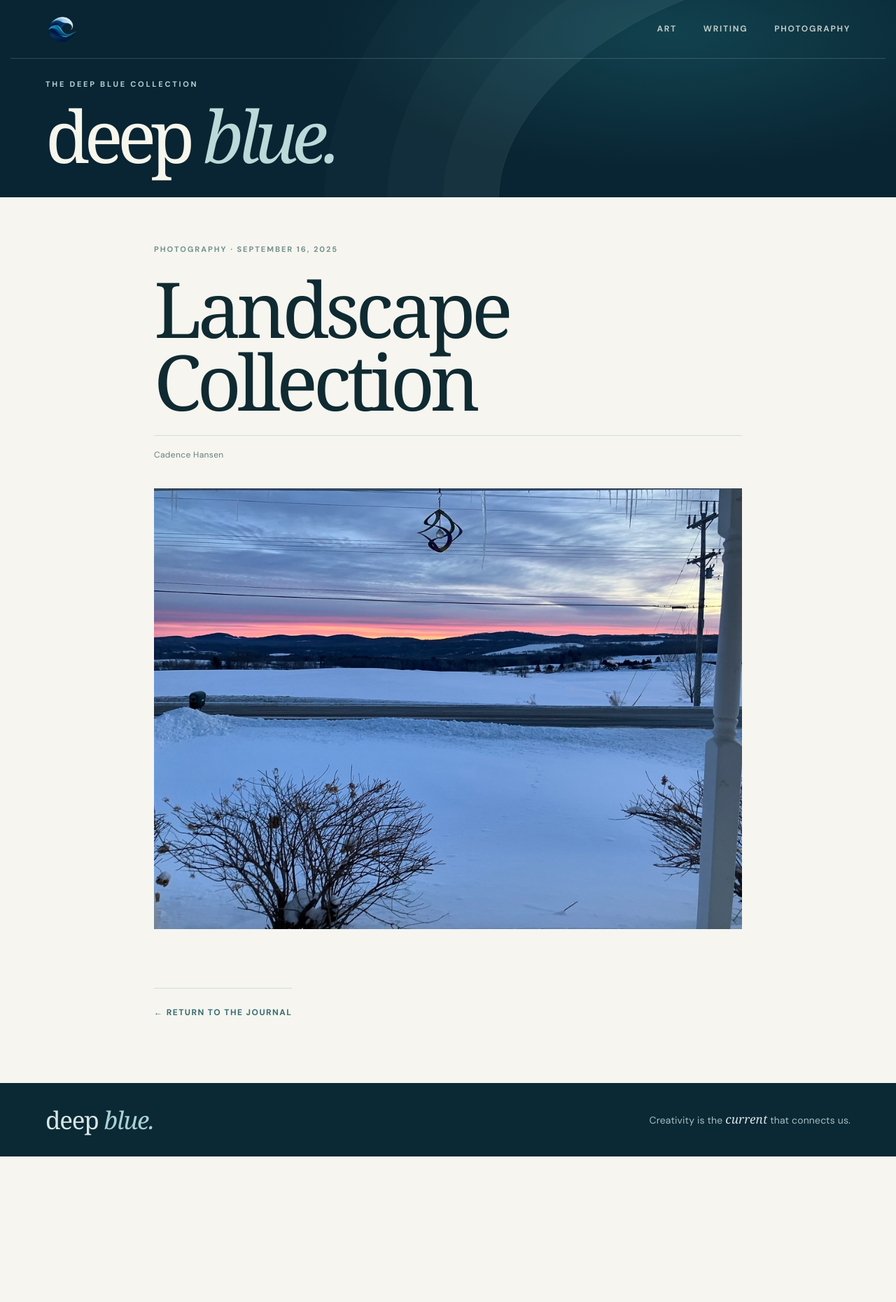
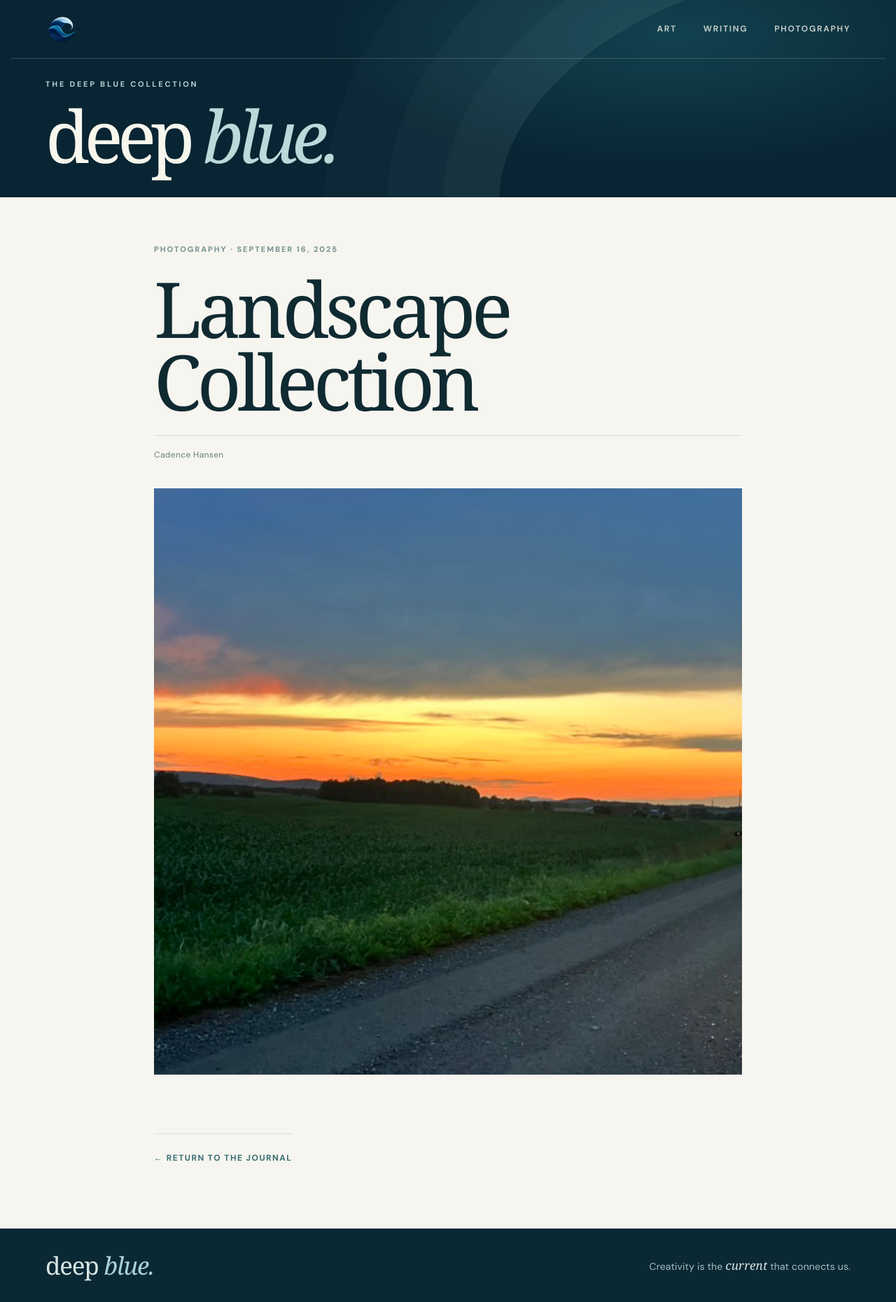
Before and after one commit to egentler/deep-blue, a Jekyll site: the page built from _posts/2026-10-16-landscape-collection.md, in a window 1280 px wide. Shown: the whole page at 70% size. Built offline with Jekyll 4.4.1, drawn with Linux system fonts in a browser that asks for light colours; some web fonts are replaced; before the commit the page ends 1653 px from its top, so only the background shows below that.

Commit message:
Update _posts/2026-10-16-landscape-collection.md (via Pages CMS)

```diff
--- a/_posts/2026-10-16-landscape-collection.md
+++ b/_posts/2026-10-16-landscape-collection.md
@@ -3,7 +3,8 @@ title: "Landscape Collection "
 date: 2025-09-16
 category: Photography
 author: Cadence Hansen
-cover: /assets/uploads/1.jpeg
+cover: /assets/uploads/chcrop.jpg
+show_cover_in_series: false
 series_images:
   - image: /assets/uploads/3.jpeg
   - image: /assets/uploads/4.jpeg
@@ -14,5 +15,6 @@ series_images:
   - image: /assets/uploads/11.jpeg
   - image: /assets/uploads/16.jpeg
   - image: /assets/uploads/17.jpeg
+  - image: /assets/uploads/1-1.jpeg
 sample: false
 ---
```
